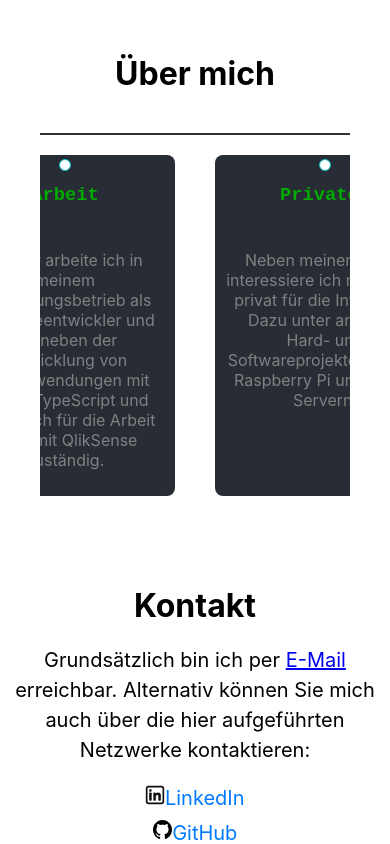
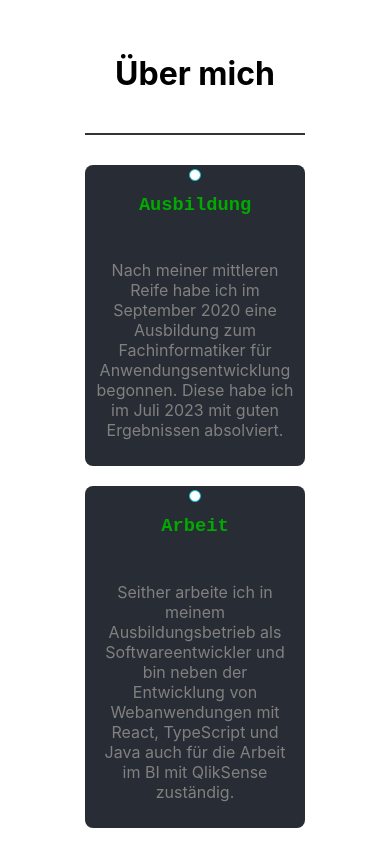
Before and after one commit to philippsattler/priv, a React (Create React App) app: page / in a window 390 px wide. Shown: the part 1740-2584 px from the top of the page. Built offline with nearby package versions, Linux system fonts and the light colour scheme.

Commit message:
added media queries for smaller devices

```diff
--- a/src/Timeline.css
+++ b/src/Timeline.css
@@ -1,9 +1,10 @@
 .aboutme {
-  margin: 40px
+  margin: 40px;
 }
+
 .timeline {
   background: var(--primary-color);
-    margin:20px auto;
+  margin: 20px auto;
   padding: 20px;
   display: flex;
   justify-content: center;
@@ -12,6 +13,7 @@
 
 .outer {
   display: flex;
+  flex-direction: column;
   border-top: 2px solid #333;
   position: relative;
   padding: 20px 0;
@@ -19,7 +21,7 @@
 
 .card {
   position: relative;
-    margin: 0 20px;
+  margin: 10px auto;
   padding: 10px;
   background: #282c34;
   color: gray;
@@ -61,3 +63,13 @@
   font-weight: bold;
   margin-bottom: 20px;
 }
+
+@media (min-width: 768px) {
+  .outer {
+    flex-direction: row;
+  }
+
+  .card {
+    margin: 0 20px;
+  }
+}
```
Lines whose indentation alone changed are shown as unchanged.
